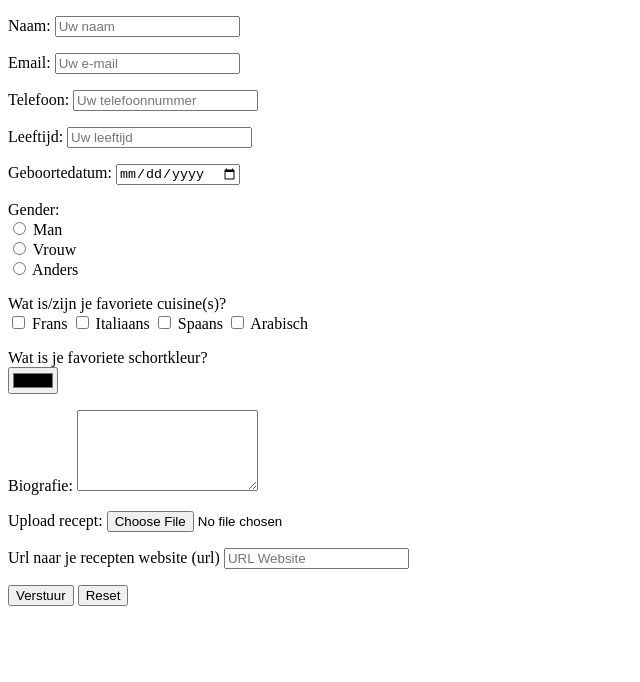
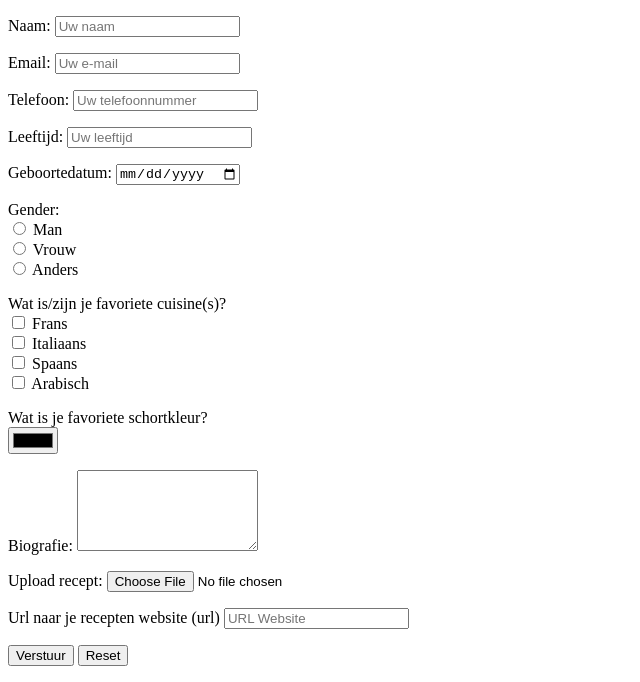
Before and after one commit to PaulBermon/Opdracht-M01L03-11, a plain HTML site: page index.html in a window 1280 px wide. Shown: the part 152-834 px from the top of the page, without its empty margins (0-640 px from the left). Before the commit the page ends 800 px from the top, so only its background shows below. Drawn offline with Linux system fonts and the light colour scheme.

```diff
--- a/index.html
+++ b/index.html
@@ -61,14 +61,14 @@
                 <p>
                     <label>
                         Wat is/zijn je favoriete cuisine(s)?<br />
-                        <input type="checkbox" name="Favoriete Cuisine" value="Frans" />
-                        Frans
-                        <input type="checkbox" name="Favoriete Cuisine" value="Italiaans" />
-                        Italiaans
-                        <input type="checkbox" name="Favoriete Cuisine" value="Spaans" />
-                        Spaans
-                        <input type="checkbox" name="Favoriete Cuisine" value="Arabisch" />
-                        Arabisch
+                        <input type="checkbox" id="franse-cuisine" name="Favoriete Cuisine" value="Frans" />
+                        <label for="franse-cuisine"> Frans</label><br>
+                        <input type="checkbox" id="italiaanse-cuisine" name="Favoriete Cuisine" value="Italiaans" />
+                        <label for="italiaanse-cuisine"> Italiaans</label><br>
+                        <input type="checkbox" id="spaanse-cuisine" name="Favoriete Cuisine" value="Spaans" />
+                        <label for="spaanse-cuisine"> Spaans</label><br>
+                        <input type="checkbox" id="arabische-cuisine" name="Favoriete Cuisine" value="Arabisch" />
+                        <label for="arabische-cuisine"> Arabisch</label><br>
                     </label>
                 </p>
                 <p>
```
